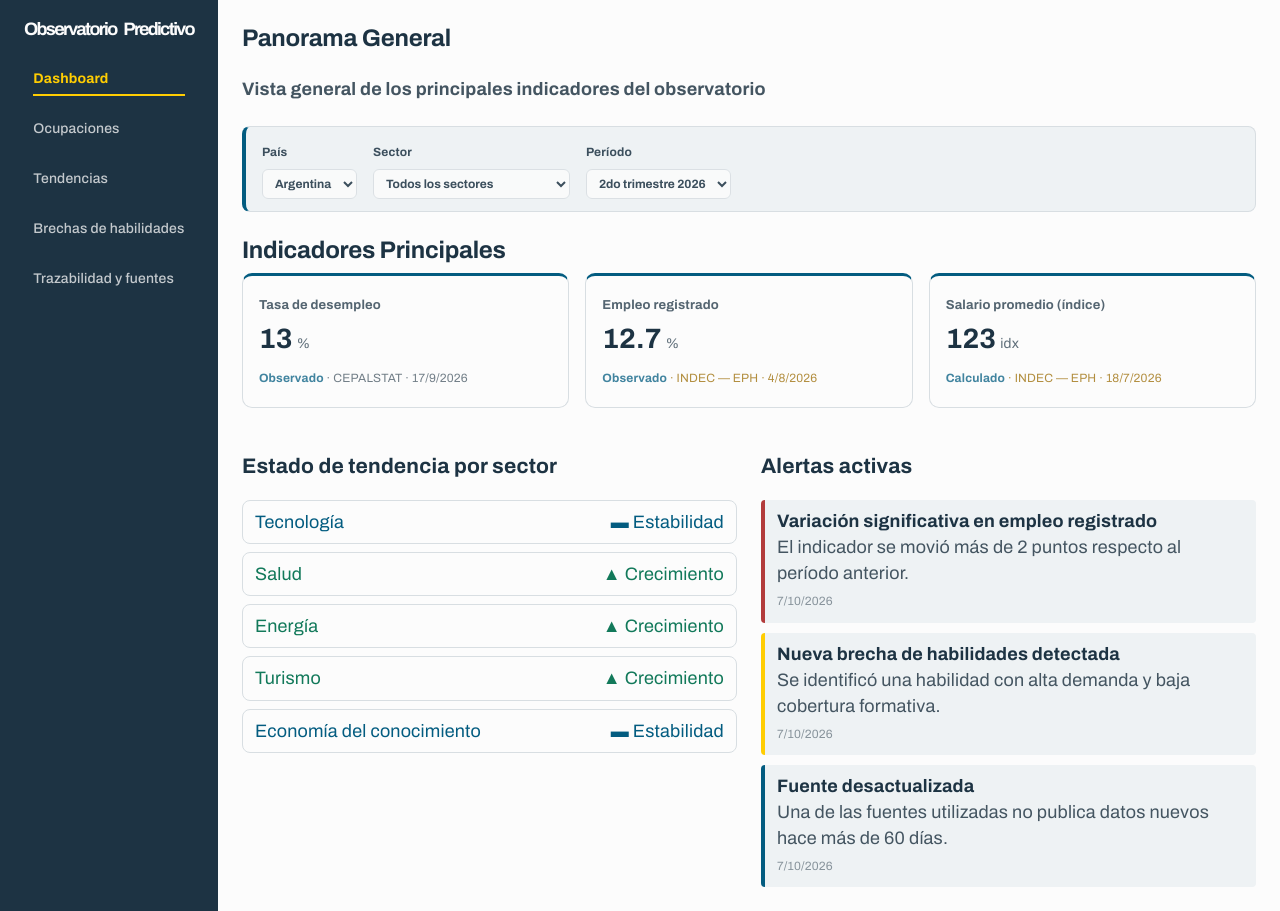
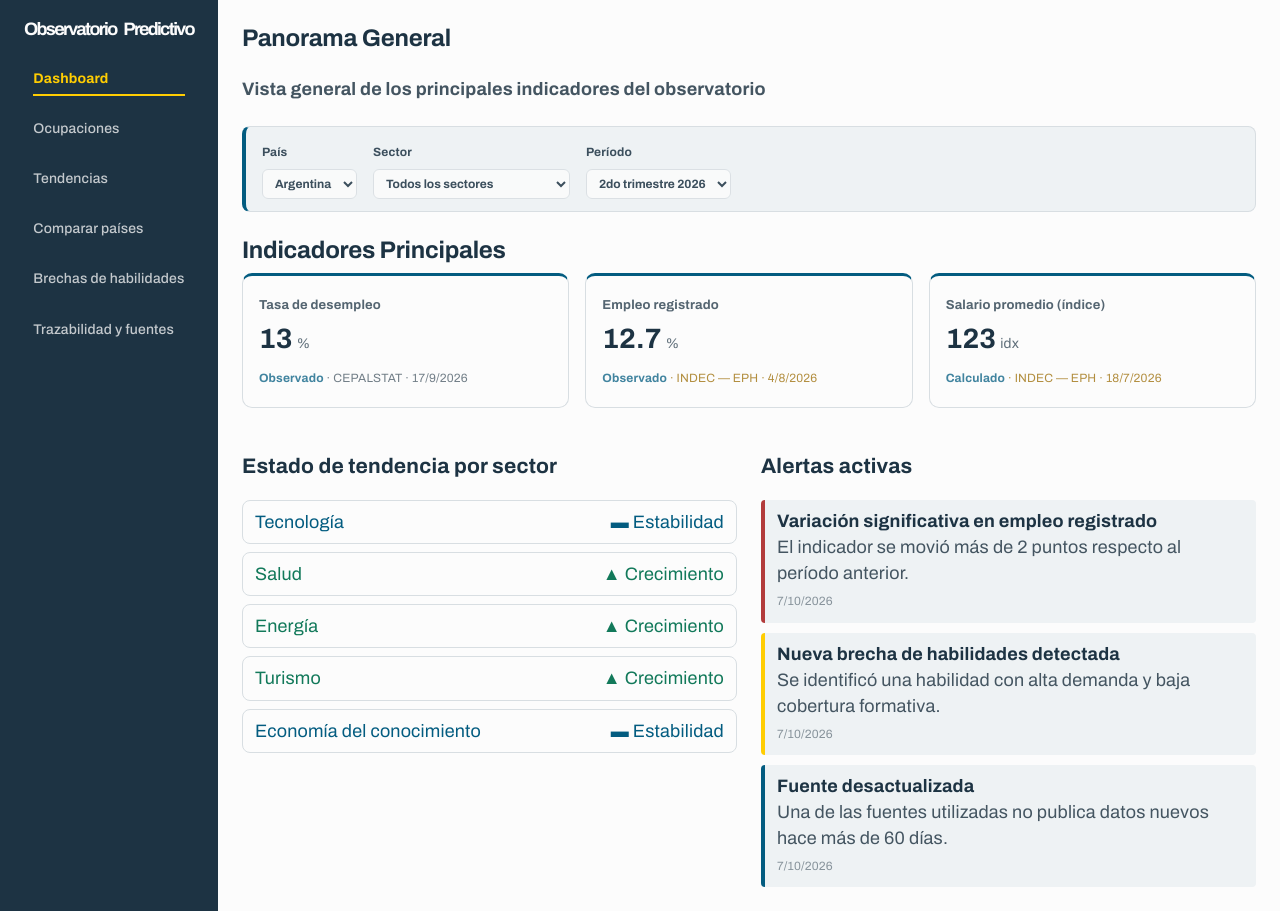
Before and after one commit to e26-innovaLab/obspred, a React (Vite) app in the folder frontend/: page / in a window 1280 px wide. Built offline with nearby package versions, Linux system fonts and the light colour scheme.

Commit message:
feat(layout): item Comparar paises en el menu

```diff
--- a/frontend/src/components/layout/AppLayout.tsx
+++ b/frontend/src/components/layout/AppLayout.tsx
@@ -4,6 +4,7 @@ const NAV_ITEMS = [
   { to: '/', label: 'Dashboard', end: true },
   { to: '/ocupaciones', label: 'Ocupaciones' },
   { to: '/tendencias', label: 'Tendencias' },
+  { to: '/comparar', label: 'Comparar países' },
   { to: '/brechas', label: 'Brechas de habilidades' },
   { to: '/trazabilidad', label: 'Trazabilidad y fuentes' },
 ];
```
